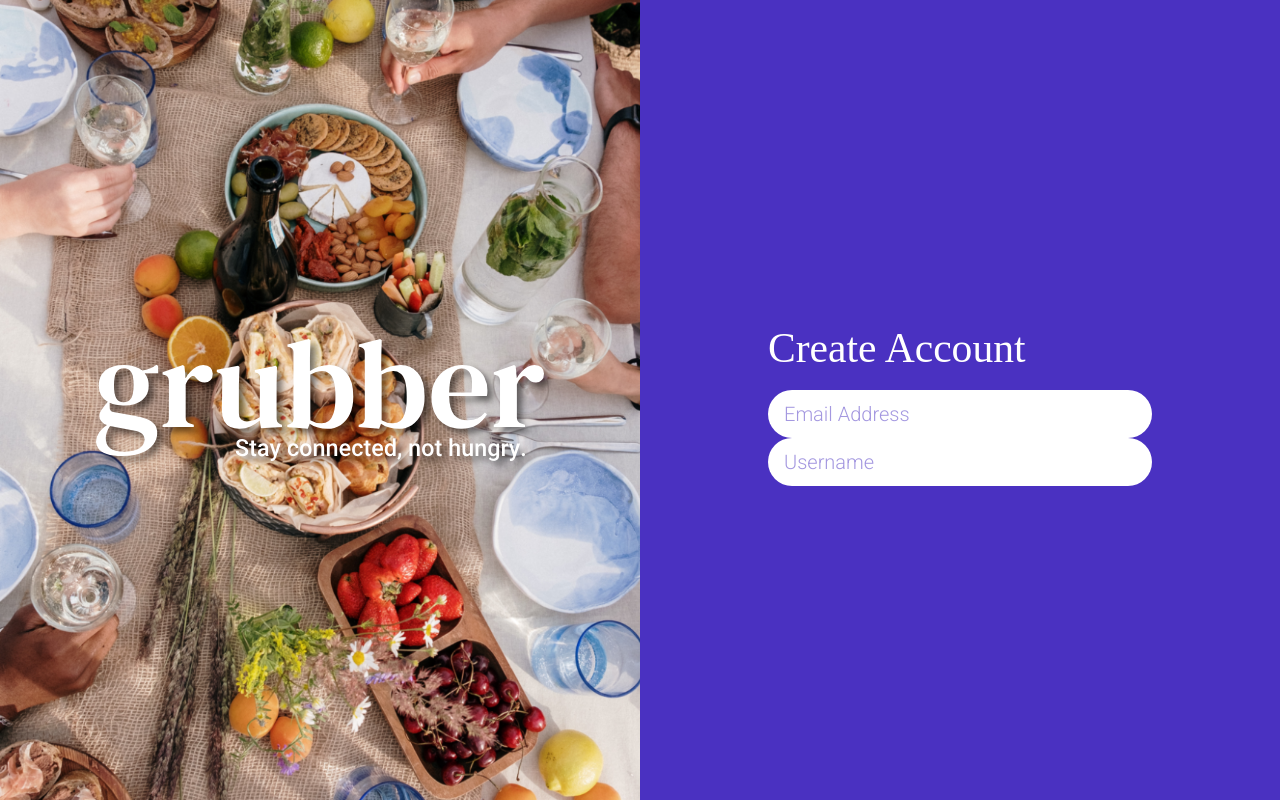
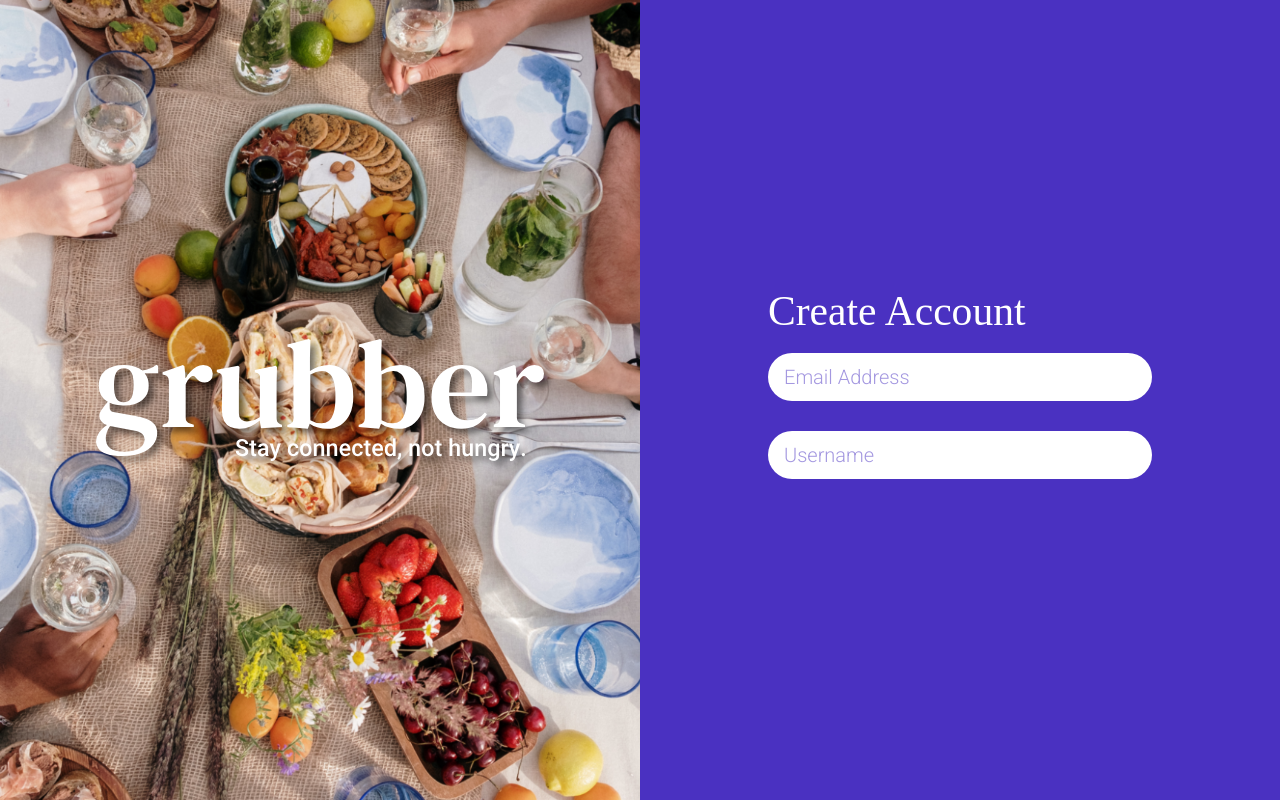
Before and after one commit to christoph-codes/Grubber, a React (Create React App) app in the folder app/: page /create-account in a window 1280 px wide. Built offline with nearby package versions, Linux system fonts and the light colour scheme; a web font is replaced by a local one.

Commit message:
Updated Input Components with proper spacing as well as all H tags.

```diff
--- a/app/src/components/ui/formElements/EmailInput/EmailInput.scss
+++ b/app/src/components/ui/formElements/EmailInput/EmailInput.scss
@@ -0,0 +1,3 @@
+.EmailInput {
+    margin-bottom: 30px;
+}
--- a/app/src/components/ui/formElements/TextInput/TextInput.scss
+++ b/app/src/components/ui/formElements/TextInput/TextInput.scss
@@ -0,0 +1,3 @@
+.TextInput {
+    margin-bottom: 30px;
+}
--- a/app/src/index.scss
+++ b/app/src/index.scss
@@ -15,6 +15,8 @@ $tertiarylt: #CEF5EA;
 
 h1,h2,h3,h4,h5,h6 {
   font-family: 'DM Serif Text', serif;
+  line-height: 1;
+  margin-bottom: 20px;
 }
 p, li, input, textarea, label, ::placeholder {
   font-family: 'Roboto', sans-serif;
@@ -22,27 +24,21 @@ p, li, input, textarea, label, ::placeholder {
 }
 h1 {
   font-size: 2.6em;
-  line-height: 1.638em;
 }
 h2 {
   font-size: 2.056em;
-  line-height: 1.676em;
 }
 h3 {
   font-size: 1.611em;
-  line-height: 1.759em;
 }
 h4 {
   font-size: 1.278em;
-  line-height: 1.826em;
 }
 h5 {
   font-size: 1em;
-  line-height: 1.944em;
 }
 h6 {
   font-size: 0.778em;
-  line-height: 2.071em;
 }
 
 .page-container {
```
